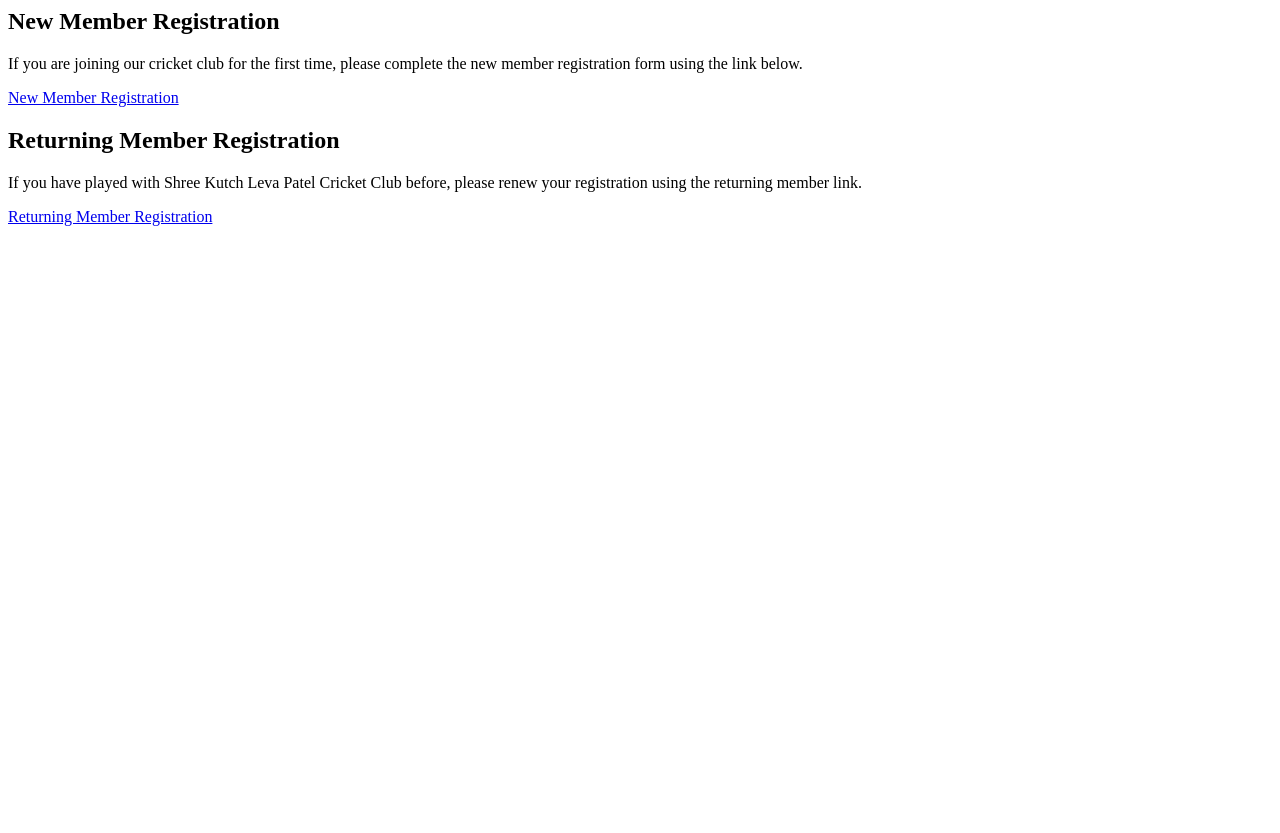
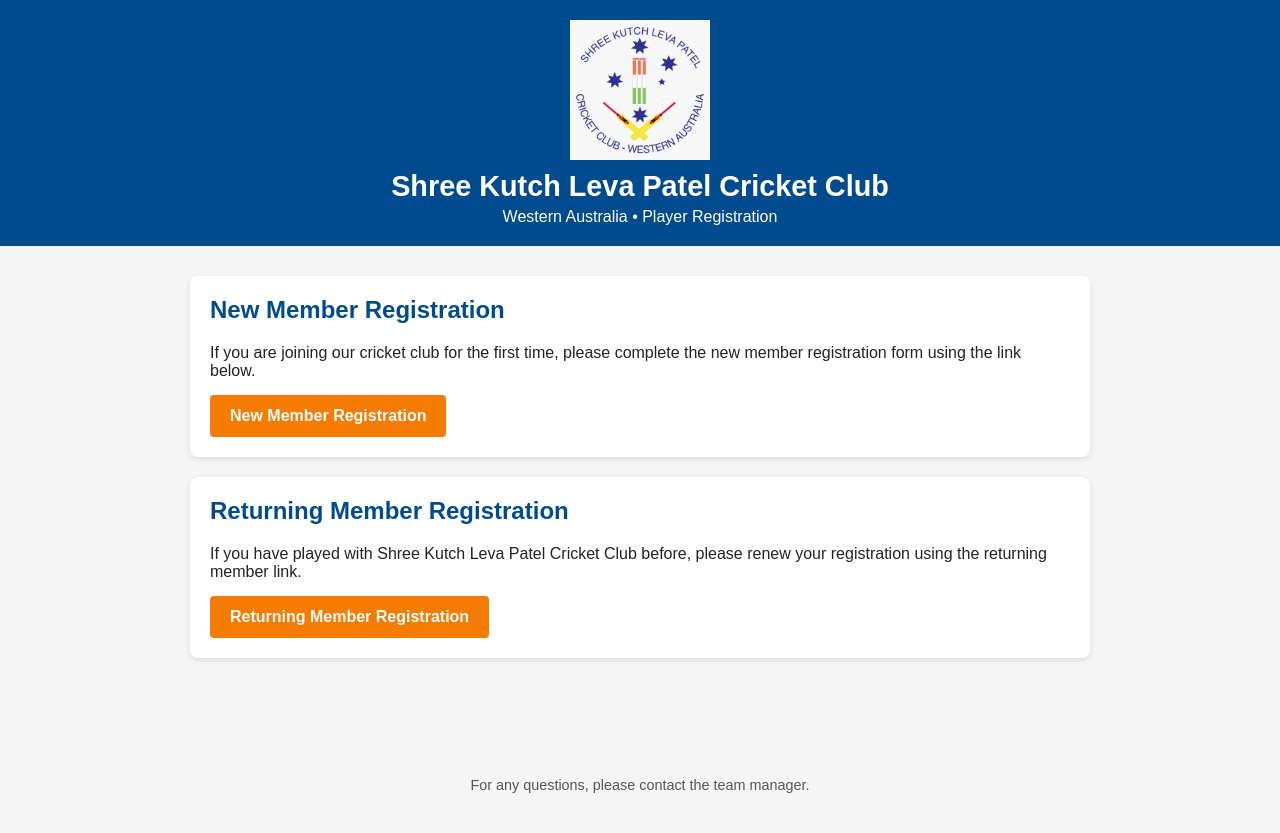
Before and after one commit to SKLPCC-WA/Summer-Registrations-2026-2027, a plain HTML site: page index.html in a window 1280 px wide. Before the commit the page ends 800 px from the top, so only its background shows below. Drawn offline with Linux system fonts and the light colour scheme.

Commit message:
Refactor index.html structure and styles

```diff
--- a/index.html
+++ b/index.html
@@ -1,3 +1,95 @@
+<!DOCTYPE html>
+<html lang="en">
+<head>
+  <meta charset="UTF-8" />
+  <title>Shree Kutch Leva Patel Cricket Club - WA</title>
+  <meta name="viewport" content="width=device-width, initial-scale=1" />
+  <style>
+    body {
+      font-family: Arial, sans-serif;
+      margin: 0;
+      background: #f5f5f5;
+      color: #222;
+    }
+
+    header {
+      background: #004b8d;
+      color: #fff;
+      padding: 20px;
+      text-align: center;
+    }
+
+    header img {
+      width: 140px;
+      height: auto;
+      display: block;
+      margin: 0 auto 10px;
+    }
+
+    header h1 {
+      margin: 5px 0 0;
+      font-size: 1.8rem;
+    }
+
+    header p {
+      margin: 5px 0 0;
+      font-size: 1rem;
+    }
+
+    main {
+      max-width: 900px;
+      margin: 30px auto;
+      padding: 0 20px 40px;
+    }
+
+    .card {
+      background: #fff;
+      border-radius: 8px;
+      padding: 20px;
+      margin-bottom: 20px;
+      box-shadow: 0 2px 6px rgba(0, 0, 0, 0.1);
+    }
+
+    .card h2 {
+      margin-top: 0;
+      color: #004b8d;
+    }
+
+    .card p {
+      margin-bottom: 15px;
+    }
+
+    .btn {
+      display: inline-block;
+      padding: 12px 20px;
+      border-radius: 4px;
+      text-decoration: none;
+      font-weight: bold;
+      color: #fff;
+      background: #f57c00;
+      transition: background 0.2s;
+    }
+
+    .btn:hover {
+      background: #ff9800;
+    }
+
+    footer {
+      text-align: center;
+      padding: 15px 0 25px;
+      font-size: 0.9rem;
+      color: #555;
+    }
+  </style>
+</head>
+<body>
+  <header>
+    <!-- Correct file name: Logo.jpeg -->
+    <img src="Logo.jpeg" alt="Shree Kutch Leva Patel Cricket Club - Western Australia Logo" />
+    <h1>Shree Kutch Leva Patel Cricket Club</h1>
+    <p>Western Australia • Player Registration</p>
+  </header>
+
   <main>
     <section class="card">
       <h2>New Member Registration</h2>
@@ -31,3 +123,9 @@
       </a>
     </section>
   </main>
+
+  <footer>
+    <p>For any questions, please contact the team manager.</p>
+  </footer>
+</body>
+</html>
```
Lines whose indentation alone changed are shown as unchanged.
